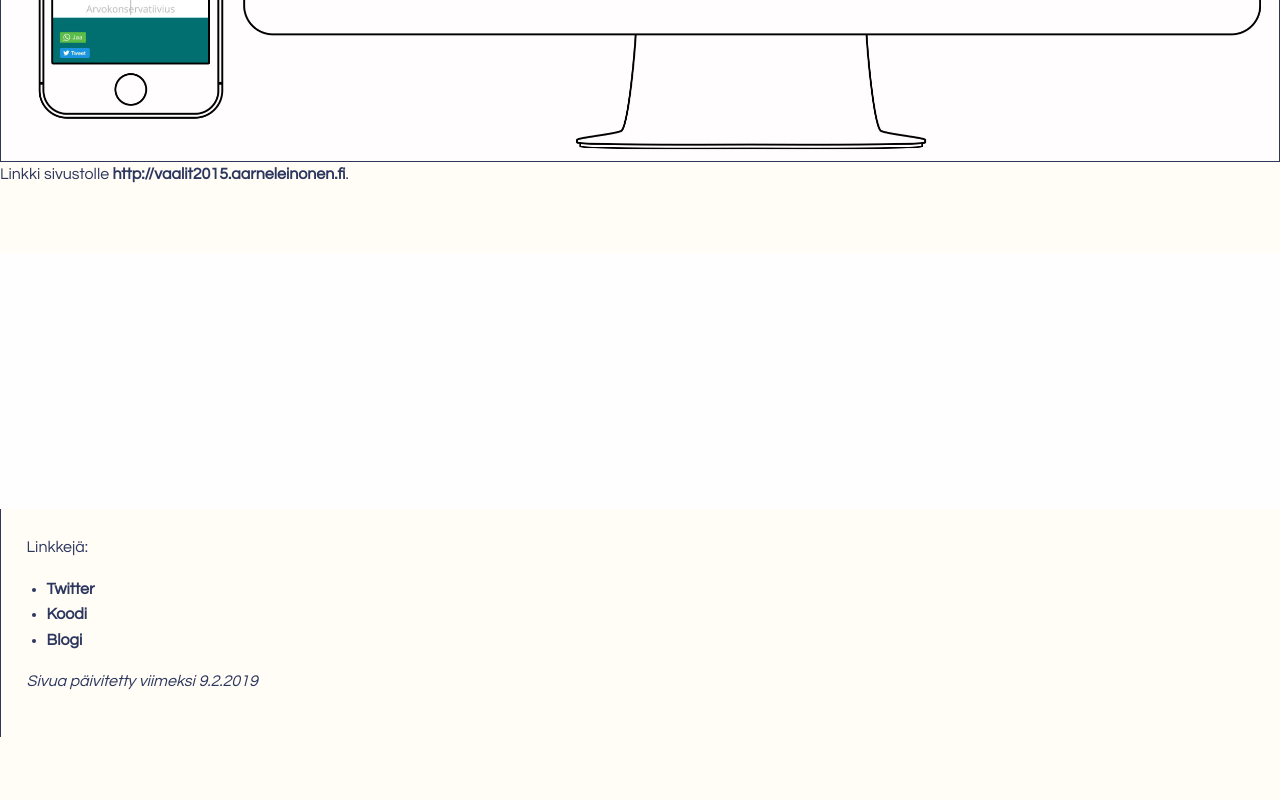
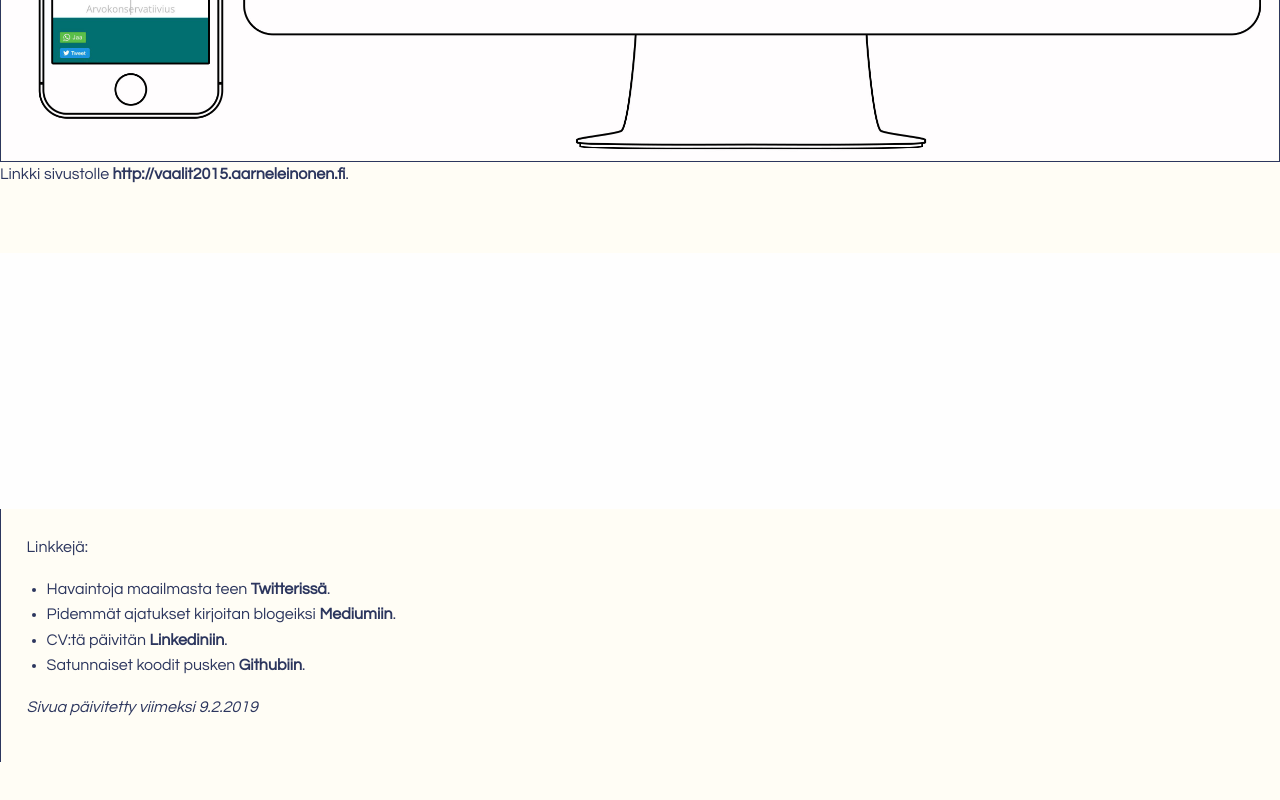
Before and after one commit to Koivisto/Koivisto.github.io, a plain HTML site: page index.html in a window 1280 px wide. Shown: the part 2701-3501 px from the top of the page. Drawn offline with nearby package versions, Linux system fonts and the light colour scheme.

Commit message:
footer link add

```diff
--- a/index.html
+++ b/index.html
@@ -99,9 +99,10 @@
 			<footer>
 				<p>Linkkejä:
 					<ul>
-						<li><a href="https://twitter.com/AarneLeinonen">Twitter</a></li>
-						<li><a href="https://github.com/Koivisto/vaalikonedatavisu">Koodi</a></li>
-						<li><a href="https://medium.com/@AarneLeinonen">Blogi</a></li>
+						<li>Havaintoja maailmasta teen <a href="https://twitter.com/AarneLeinonen" target="_blank">Twitterissä</a>.</li>
+						<li>Pidemmät ajatukset kirjoitan blogeiksi <a href="https://medium.com/@AarneLeinonen" target="_blank">Mediumiin</a>.</li>
+						<li>CV:tä päivitän <a href="https://www.linkedin.com/in/aarneleinonen/" target="_blank">Linkediniin</a>.</li>
+						<li>Satunnaiset koodit pusken <a href="https://github.com/Koivisto/vaalikonedatavisu" target="_blank">Githubiin</a>.</li>
 					</ul>
 				</p>
 				<p><em>Sivua päivitetty viimeksi 9.2.2019</em></p>
```
